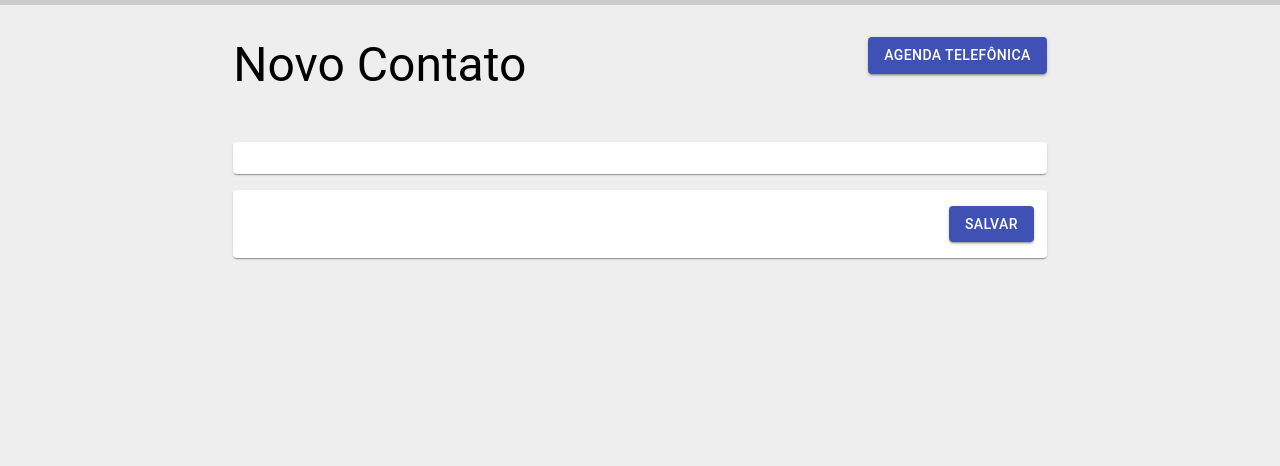
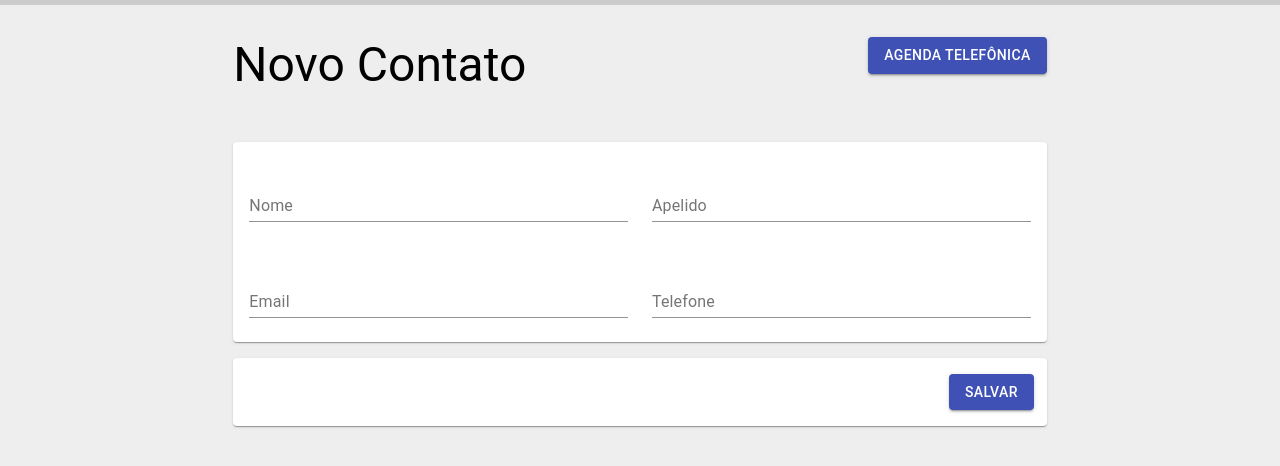
Before and after one commit to neliofrazao/phone-book, a React (Create React App) app: page /new-contact in a window 1280 px wide. Shown: the top 466 px of the page. Built offline with nearby package versions, Linux system fonts and the light colour scheme; the HTML template or start-up script is replaced by a standard one.

Commit message:
feat(NewContact): save data

```diff
--- a/server/db.json
+++ b/server/db.json
@@ -2,28 +2,28 @@
   "phoneList": [
     {
       "name": "José Nunes da Silva",
-      "phoneNumer": "9999-8888",
+      "phoneNumber": "9999-8888",
       "email": "zezin@gmail.com",
       "nickName": "Zezin",
       "id": 1
     },
     {
       "name": "Joao Silva Fopxs",
-      "phoneNumer": "9999-7788",
+      "phoneNumber": "9999-7788",
       "email": "fopxs@gmail.com",
       "nickName": "Fopxs",
       "id": 2
     },
     {
       "name": "Ana Júlia Lopes",
-      "phoneNumer": "9999-9613",
+      "phoneNumber": "9999-9613",
       "email": "Anaju@gmail.com",
       "nickName": "Anaju",
       "id": 3
     },
     {
       "name": "Mauro Luiz",
-      "phoneNumer": "9999-2014",
+      "phoneNumber": "9999-2014",
       "email": "Maurin@gmail.com",
       "nickName": "Maurin",
       "id": 4
--- a/src/component/PhoneList/PhoneList.js
+++ b/src/component/PhoneList/PhoneList.js
@@ -31,7 +31,7 @@ const PhoneList = ({ handleDeleteContact, handleContactDetail, phones }) => {
                       <PersonPinCircle /> {phone.nickName}
                     </Typography>
                     <Typography color="textSecondary">
-                      <PhoneAndroidRounded /> {phone.phoneNumer}
+                      <PhoneAndroidRounded /> {phone.phoneNumber}
                     </Typography>
                   </CardContent>
                   <CardActions className="card-actions">
--- a/src/container/ContactDetail/ContactDetail.js
+++ b/src/container/ContactDetail/ContactDetail.js
@@ -49,8 +49,8 @@ class ContactDetail extends Component {
   render() {
     const nameIcon = <PersonPinCircle />
     const emailIcon = <EmailRounded />
-    const phoneNumerIcon = <PhoneAndroidRounded />
-    const { name, nickName, email, phoneNumer } = this.state.contactDetail
+    const phoneNumberIcon = <PhoneAndroidRounded />
+    const { name, nickName, email, phoneNumber } = this.state.contactDetail
 
     return(
       <MainTemplate>
@@ -66,7 +66,7 @@ class ContactDetail extends Component {
             <Paper className="contact-detail">
               <PhoneContentItens icon={nameIcon} phoneContentText={`${name} (${nickName})`}/>
               <PhoneContentItens icon={emailIcon} phoneContentText={email} />
-              <PhoneContentItens icon={phoneNumerIcon} phoneContentText={phoneNumer} />
+              <PhoneContentItens icon={phoneNumberIcon} phoneContentText={phoneNumber} />
             </Paper>
             <Paper className="action-bar">
               <Button
--- a/src/container/NewContact/NewContact.js
+++ b/src/container/NewContact/NewContact.js
@@ -1,12 +1,35 @@
 import React, { Component } from 'react'
+import { Formik } from 'formik'
 import { axios } from '../../util'
-import { Button, Paper } from '@material-ui/core'
+import { Button, Grid, Paper, TextField } from '@material-ui/core'
 import AppHeader from '../../component/AppHeader/AppHeader';
 import MainTemplate from '../../template/MainTemplate'
+import Loading from '../../component/Loading'
 
 class ContactDetail extends Component {
+  constructor(props){
+    super(props)
+    this.state = {
+      isLoading: false,
+    }
+  }
+
+  getContactDetail = () => {
+    const contactId = this.props.match.params.contactId
+    axios.get(`phoneList/${contactId}`).then(({ data }) => {
+      this.setState({ isLoading: false, contactDetail: data })
+    })
+  }
+
   handleHistoryBack = () => {
     this.props.history.push('/')
+  }
+
+  saveData = payload => {
+    this.setState({ isLoading: true })
+    axios.post(`phoneList`, payload).then(() => {
+      this.setState({ isLoading: false })
+    })
   }
 
   render() {
@@ -17,14 +40,72 @@ class ContactDetail extends Component {
             Agenda Telefônica
           </Button>
         </AppHeader>
-        <Paper className="contact-detail">
+        {this.state.isLoading ? (
+          <Loading />
+        ) : (
+          <Formik
+              onSubmit={this.saveData}
+              render={formikProps => (
+                <form onSubmit={formikProps.handleSubmit}>
+                  <Paper className="contact-detail">
+                    <Grid container justify="center" spacing={3}>
+                      <Grid item md={12} lg={6}>
+                        <TextField
+                          fullWidth
+                          id="name"
+                          label="Nome"
+                          name="name"
+                          value={formikProps.values.name || ''}
+                          onChange={formikProps.handleChange}
+                          margin="normal"
+                        />
+                      </Grid>
+                      <Grid item md={12} lg={6}>
+                        <TextField
+                          fullWidth
+                          id="nickName"
+                          label="Apelido"
+                          name="nickName"
+                          value={formikProps.values.nickName || ''}
+                          onChange={formikProps.handleChange}
+                          margin="normal"
+                        />
+                      </Grid>
+                      <Grid item md={12} lg={6}>
+                        <TextField
+                          fullWidth
+                          id="email"
+                          label="Email"
+                          type="email"
+                          name="email"
+                          value={formikProps.values.email || ''}
+                          onChange={formikProps.handleChange}
+                          margin="normal"
+                        />
+                      </Grid>
+                      <Grid item md={12} lg={6}>
+                        <TextField
+                          fullWidth
+                          id="phoneNumber"
+                          label="Telefone"
+                          name="phoneNumber"
+                          value={formikProps.values.phoneNumber || ''}
+                          onChange={formikProps.handleChange}
+                          margin="normal"
+                        />
+                      </Grid>
+                    </Grid>
+                  </Paper>
+                  <Paper className="action-bar">
+                    <Button variant="contained" color="primary" type="submit" >
+                      Salvar
+                    </Button>
+                  </Paper>
+                </form>
+            )}
+          />
+        )}
 
-        </Paper>
-        <Paper className="action-bar">
-          <Button variant="contained" color="primary" >
-            Salvar
-          </Button>
-        </Paper>
       </MainTemplate>
     )
   }
```
